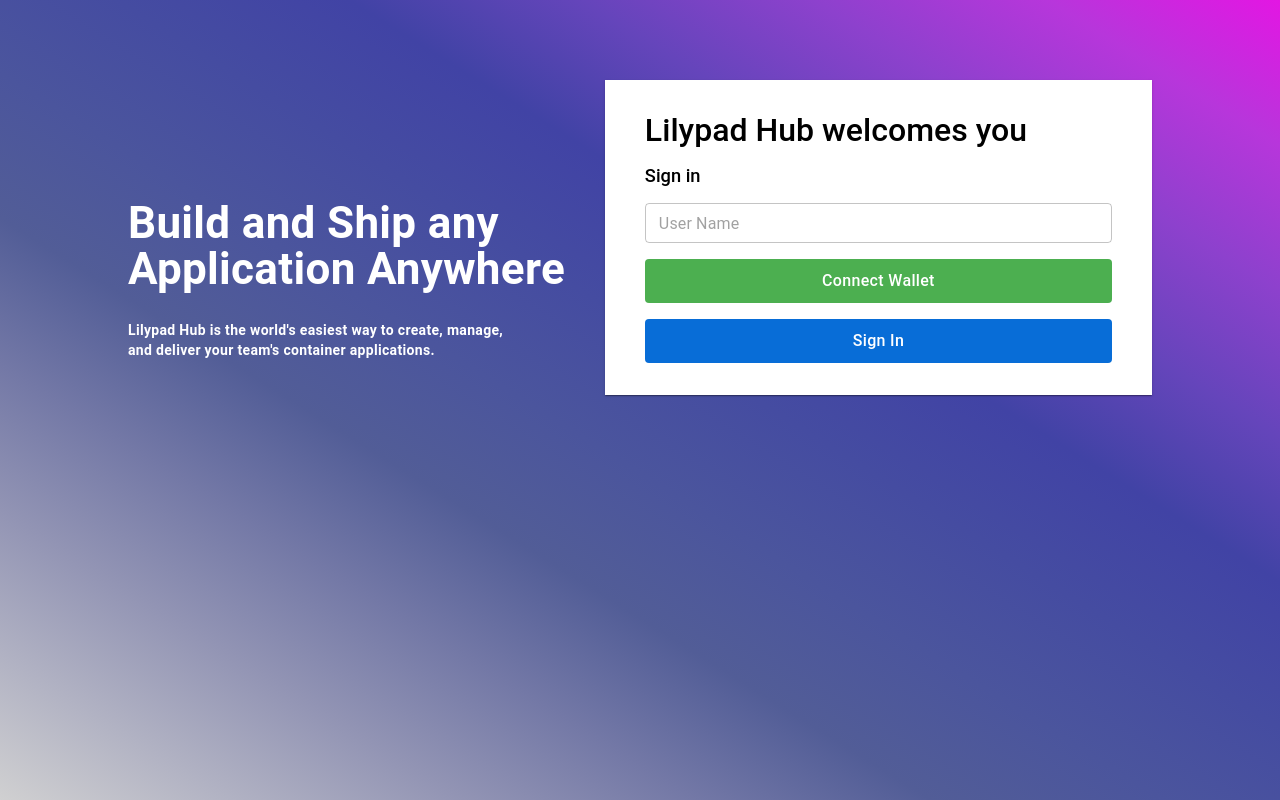
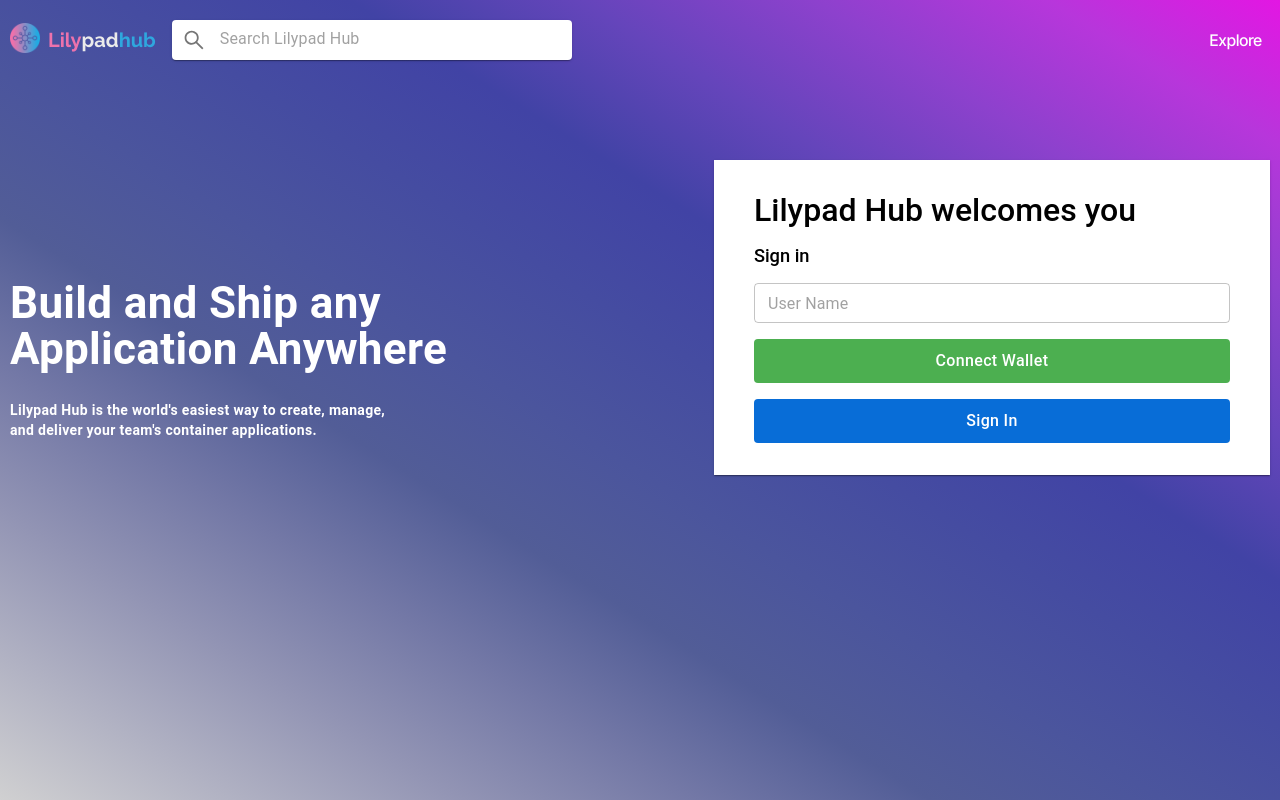
Before and after one commit to oBLAZERo2001/lilypad-hub, a React (Create React App) app: page /welcome in a window 1280 px wide. Built offline with nearby package versions, Linux system fonts and the light colour scheme; no server answers.

Commit message:
top nav bar intro

```diff
--- /dev/null
+++ b/src/components/TopNav.jsx
@@ -0,0 +1,121 @@
+import { Box, Divider, IconButton, InputBase, Paper } from "@mui/material";
+
+import { AiOutlineSearch } from "react-icons/ai";
+
+export default function TopNav() {
+	return (
+		<Box>
+			<Box
+				sx={{
+					display: "flex",
+					alignItems: "center",
+					justifyContent: "space-between",
+
+					py: "20px",
+				}}
+			>
+				{/* left position */}
+				<Box
+					sx={{
+						display: "flex",
+						alignItems: "center",
+					}}
+				>
+					<Box
+						sx={{
+							width: "30px",
+						}}
+					>
+						<img src="/images/hub.png" width="100%" height="100%" />
+					</Box>
+					<Name />
+					<SearchInputBase />
+				</Box>
+				{/* right position */}
+
+				<Box
+					sx={{
+						display: "flex",
+						alignItems: "center",
+					}}
+				>
+					<Box sx={RightNavs}>Explore</Box>
+				</Box>
+			</Box>
+		</Box>
+	);
+}
+
+const Name = () => {
+	return (
+		<Box
+			sx={{
+				fontSize: "20px",
+				fontWeight: "bold",
+				fontFamily: `'Raleway', sans-serif`,
+				ml: 1,
+			}}
+		>
+			<span
+				style={{
+					color: "#ED72AC",
+				}}
+			>
+				Lily
+			</span>
+			<span
+				style={{
+					color: "#ebebeb",
+				}}
+			>
+				pad
+			</span>
+			<span
+				style={{
+					color: "#2FA7DE",
+				}}
+			>
+				hub
+			</span>
+		</Box>
+	);
+};
+
+const SearchInputBase = () => {
+	return (
+		<Paper
+			component="form"
+			sx={{
+				p: "2px 4px",
+				display: "flex",
+				alignItems: "center",
+				width: 400,
+				ml: 2,
+			}}
+		>
+			<IconButton type="button" sx={{ p: "6px" }} aria-label="search">
+				<AiOutlineSearch />
+			</IconButton>
+			{/* <Divider sx={{ height: 28, m: 0.5 }} orientation="vertical" /> */}
+			<InputBase
+				sx={{ ml: 1, flex: 1 }}
+				placeholder="Search Lilypad Hub"
+				inputProps={{ "aria-label": "search lilypad hub" }}
+				size="small"
+			/>
+		</Paper>
+	);
+};
+
+const RightNavs = {
+	color: "#fff",
+	fontSize: "16px",
+	fontWeight: "500",
+	lineHeight: 1.4,
+	mr: 1,
+
+	"&:hover": {
+		cursor: "pointer",
+		color: "rgba(255,255,255,0.8)",
+	},
+};
--- a/src/index.css
+++ b/src/index.css
@@ -1,4 +1,6 @@
 @import url("https://fonts.googleapis.com/css2?family=Inter+Tight:wght@400;500;600;700;800;900&display=swap");
+
+@import url("https://fonts.googleapis.com/css2?family=Raleway:wght@100;300;400;500;700&display=swap");
 
 * {
 	padding: 0;
--- a/src/screens/Welcome.jsx
+++ b/src/screens/Welcome.jsx
@@ -1,15 +1,23 @@
 import { Box, FormControl, TextField } from "@mui/material";
 import React from "react";
+import TopNav from "../components/TopNav";
 
 export default function Welcome() {
 	return (
-		<Box>
+		<Box
+			sx={{
+				display: "flex",
+				justifyContent: "center",
+				backgroundImage: `linear-gradient(to right top, #01266b, #012563, #02235c, #052254, #07204c, #02264f, #002b51, #003052, #003d5b, #004a5f, #00565f, #04625c)`,
+				backgroundImage: `linear-gradient(to right top, #d0d0d1, #b1b2c3, #9294b4, #7378a6, #525d97, #4b559d, #454ca1, #4143a5, #6545bb, #8d41cd, #b736db, #e316e3)`,
+			}}
+		>
 			<Box
 				sx={{
-					backgroundImage: `linear-gradient(to right top, #01266b, #012563, #02235c, #052254, #07204c, #02264f, #002b51, #003052, #003d5b, #004a5f, #00565f, #04625c)`,
-					backgroundImage: `linear-gradient(to right top, #d0d0d1, #b1b2c3, #9294b4, #7378a6, #525d97, #4b559d, #454ca1, #4143a5, #6545bb, #8d41cd, #b736db, #e316e3)`,
 					width: "100vw",
-					height: "100vh",
+					maxWidth: "1260px",
+
+					minHeight: "100vh",
 
 					backgroundSize: "cover",
 					backgroundPosition: "top",
@@ -19,15 +27,16 @@ export default function Welcome() {
 					WebkitFontSmoothing: "antialiased",
 				}}
 			>
-				{/*  left landing text */}
+				<TopNav />
 				<Box
 					sx={{
 						pt: "10vh",
-						px: "10vw",
 						display: "flex",
 						justifyContent: "space-between",
 					}}
 				>
+					{/*  left landing text */}
+
 					<Box sx={LandingBox}>
 						<Box
 							sx={{
```
Also changed, not shown: public/images/hub.png.
